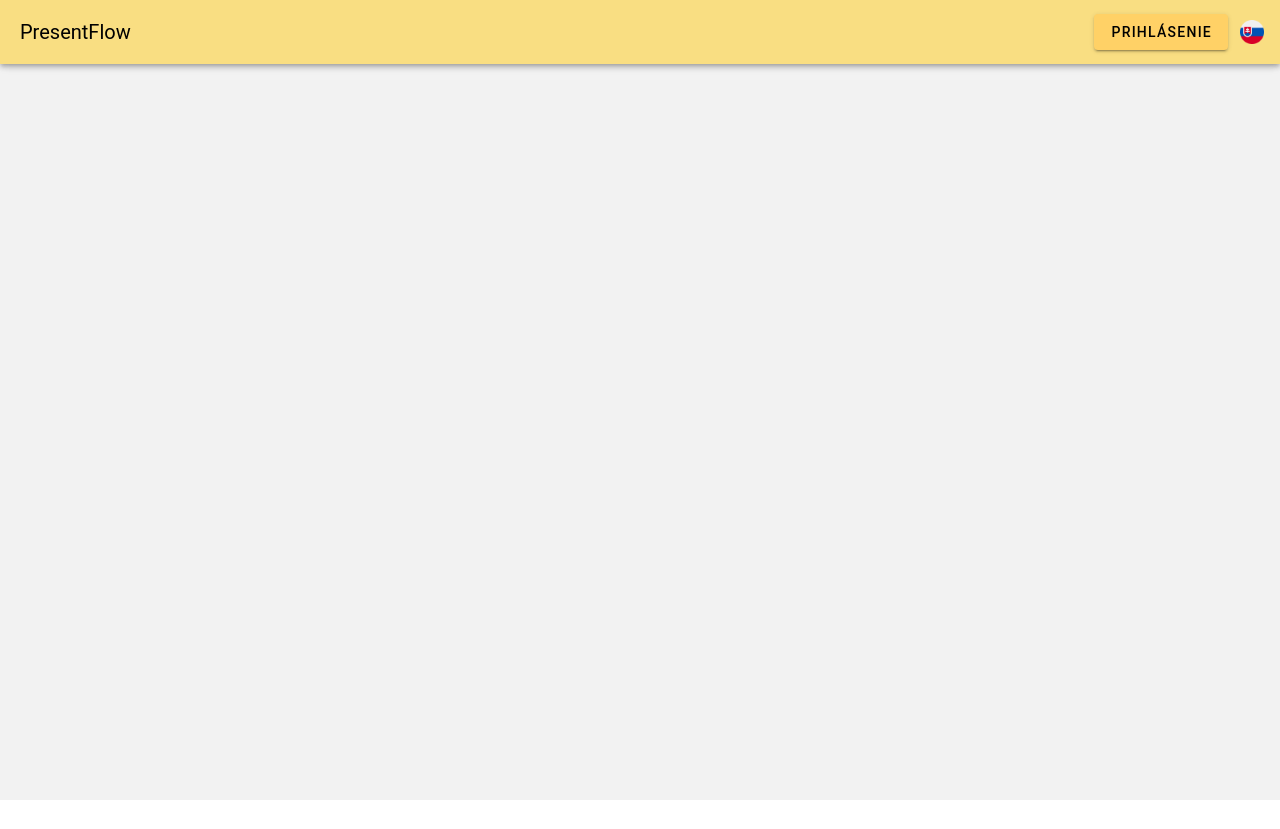
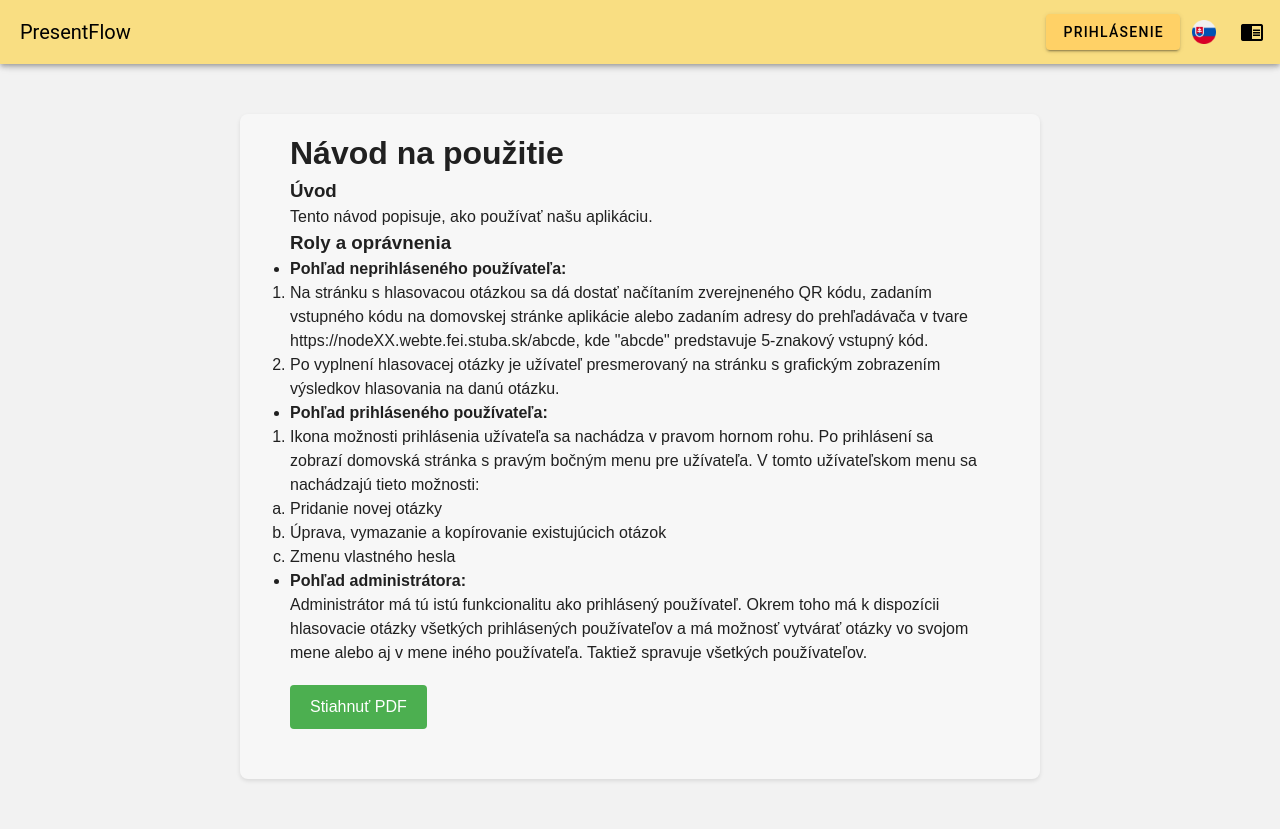
Before and after one commit to peter115342/webte2_final, a Vue app: page /manual in a window 1280 px wide. Before the commit the page ends 800 px from the top, so only its background shows below. Built offline with nearby package versions, Linux system fonts and the light colour scheme.

Commit message:
manual downloading and translation implemented

```diff
--- a/src/App.vue
+++ b/src/App.vue
@@ -32,6 +32,9 @@
       <v-btn icon @click="toggleLanguage">
         <v-img :src="currentFlag" alt="Language Flag" width="24" height="24" />
       </v-btn>
+      <v-btn icon @click="$router.push({ name: 'Manual' })"> <!-- Add this button for Manual -->
+        <v-icon>mdi-book-open</v-icon>
+      </v-btn>
     </v-app-bar>
 
     <!-- Navigation drawer visible only for authenticated users -->
@@ -59,7 +62,6 @@
         </v-card>
         <v-alert v-if="newPassword !== confirmNewPassword" type="error">{{ $t('Hesla sa nezhoduju') }}</v-alert>
       </v-dialog>
-
     </template>
 
     <v-main>
@@ -207,7 +209,6 @@ const hasAccessToken = computed(() => {
 
 </script>
 
-
 <style scoped>
 .title {
   color: var(--v-theme-on-surface-variant);
--- a/src/components/Manual.vue
+++ b/src/components/Manual.vue
@@ -1,16 +1,19 @@
 <template>
   <div class="user-manual">
-      <h1>Užívateľská príručka</h1>
     <div v-html="manualContent"></div>
-      <button @click="downloadPDF">Stiahnuť PDF</button>
+    <button @click="downloadPDF">{{ t('downloadPDF') }}</button>
   </div>
 </template>
 
 <script>
+import { useI18n } from 'vue-i18n';
+import { ref, watch } from 'vue';
+
 export default {
-    data() {
-      return {
-        manualContent: `
+  setup() {
+    const { locale, t } = useI18n();
+
+    const manualContentSk = `
       <h1>Návod na použitie</h1>
       <section>
         <h3>Úvod</h3>
@@ -44,14 +47,62 @@
           </li>
         </ul>
       </section>
-        `
+    `;
+
+    const manualContentEn = `
+      <h1>Usage Guide</h1>
+      <section>
+        <h3>Introduction</h3>
+        <p>This guide describes how to use our application.</p>
+      </section>
+      <section>
+        <h3>Roles and Permissions</h3>
+        <ul>
+          <li>
+            <strong>View of Unauthenticated User:</strong>
+            <ol>
+              <li>Access the voting question page by scanning a published QR code, entering the entry code on the application's homepage, or entering the address in the browser as https://nodeXX.webte.fei.stuba.sk/abcde, where "abcde" represents the 5-character entry code.</li>
+              <li>After filling out the voting question, the user is redirected to a page with a graphical representation of the voting results for that question.</li>
+            </ol>
+          </li>
+          <li>
+            <strong>View of Authenticated User:</strong>
+            <ol>
+              <li>The user login icon is located in the upper right corner. After logging in, the homepage with the right-side menu for the user is displayed. This user menu contains the following options:
+                <ol type="a">
+                  <li>Add a new question</li>
+                  <li>Edit, delete, and copy existing questions</li>
+                  <li>Change own password</li>
+                </ol>
+              </li>
+            </ol>
+          </li>
+          <li>
+            <strong>View of Administrator:</strong>
+            <p>The administrator has the same functionality as the authenticated user. Additionally, they have access to the voting questions of all authenticated users and can create questions on their own behalf or on behalf of another user. They also manage all users.</p>
+          </li>
+        </ul>
+      </section>
+    `;
+
+    const manualContent = ref('');
+
+    watch(locale, (newLocale) => {
+      manualContent.value = newLocale === 'sk' ? manualContentSk : manualContentEn;
+    }, { immediate: true });
+
+    const downloadPDF = () => {
+      const url = locale.value === 'sk'
+        ? 'https://node79.webte.fei.stuba.sk/final/api/pdf/SK'
+        : 'https://node79.webte.fei.stuba.sk/final/api/pdf/EN';
+      window.location.href = url;
     };
-    },
-    methods: {
-      downloadPDF() {
-        // URL upravená podľa vašej požiadavky
-        window.location.href = 'https://node22.webte.fei.stuba.sk/Manual/getPDF.php';
-      }
+
+    return {
+      manualContent,
+      downloadPDF,
+      t,
+    };
   }
 };
 </script>
@@ -60,8 +111,9 @@
 .user-manual {
   font-family: Arial, sans-serif;
   max-width: 800px;
-    margin: 50px auto; /* Posunutie do stredu a odstup od okraja */
-    padding: 20px;
+  margin: 50px auto;
+  padding: 50px;
+  padding-top: 15px;
   background-color: #f7f7f7;
   border-radius: 8px;
   box-shadow: 0 2px 4px rgba(0, 0, 0, 0.1);
--- a/src/locales/en.json
+++ b/src/locales/en.json
@@ -23,6 +23,8 @@
     "newUsername": "New username",
     "confirmPassword": "Confirm password",
     "enterCode": "Enter code",
-    "Hesla sa nezhoduju": "Passwords do not match"
+    "Hesla sa nezhoduju": "Passwords do not match",
+    "downloadPDF": "Download PDF"
+
 
   }
--- a/src/locales/sk.json
+++ b/src/locales/sk.json
@@ -23,5 +23,7 @@
     "newUsername": "Nové uživateľské meno",
     "confirmPassword": "Potvrdiť heslo",
     "enterCode": "Vložiť kód",
-    "Hesla sa nezhoduju": "Heslá sa nezhodujú"
+    "Hesla sa nezhoduju": "Heslá sa nezhodujú",
+    "downloadPDF": "Stiahnuť PDF"
+
   }
--- a/src/router/index.js
+++ b/src/router/index.js
@@ -6,7 +6,7 @@ import AddQuestion from '@/components/AddQuestion.vue'
 import EditCopyDelete from '@/components/EditCopyDelete.vue'
 import Homepage from '@/components/HomePage.vue'
 import Question from '@/components/Question.vue'
-
+import Manual from '../components/Manual.vue';
 const router = createRouter({
   history: createWebHistory(process.env.BASE_URL),
   routes: [
@@ -33,6 +33,11 @@ const router = createRouter({
       name: 'EditCopyDelete',
       component: EditCopyDelete
     },
+    {
+      path: '/manual',
+      name: 'Manual',
+      component: Manual,
+    }
   ]
 })
 
```
Lines whose indentation alone changed are shown as unchanged.
